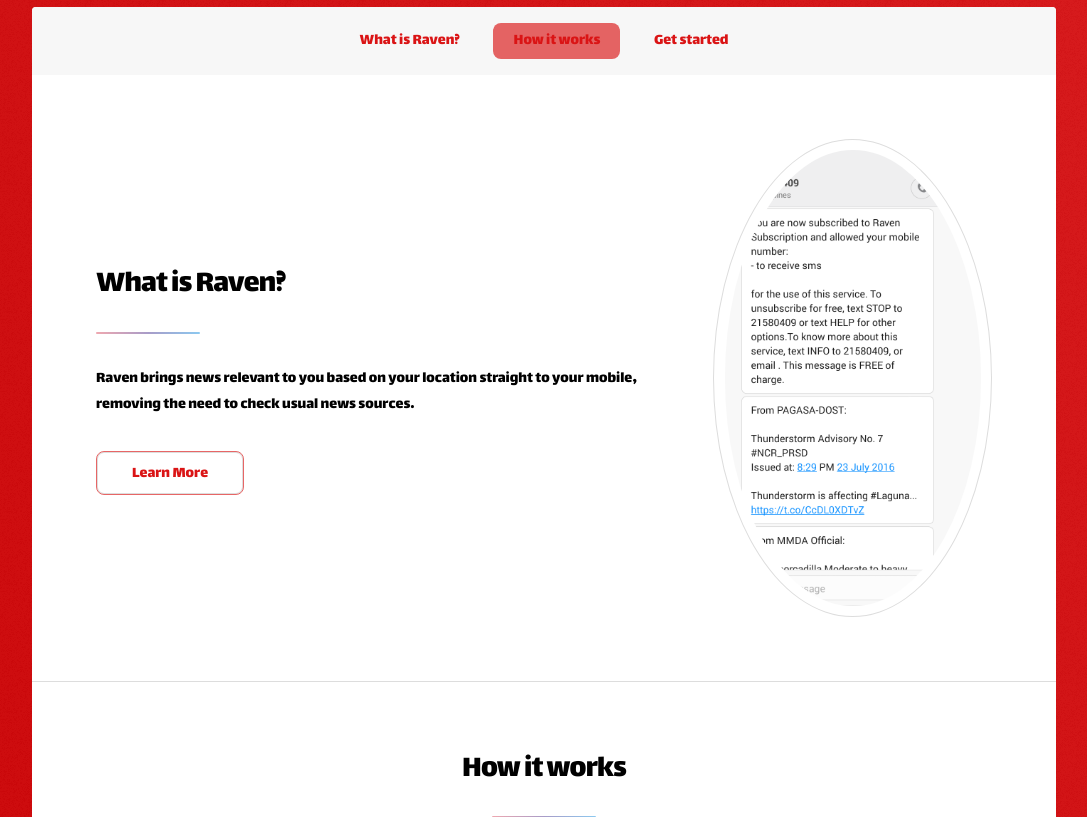
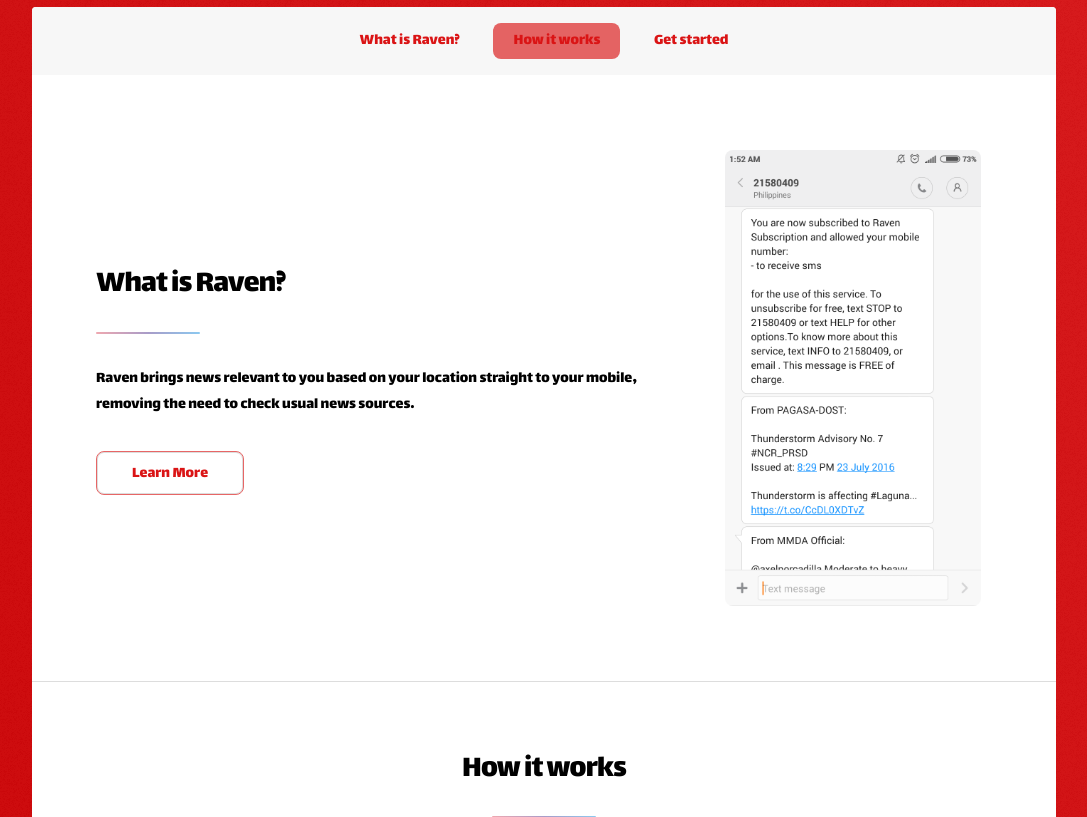
Before and after one commit to johnjullies/raven, a plain HTML site: page templates/index.html in a window 1280 px wide. Shown: the part 480-1297 px from the top of the page, without its empty margins (96-1183 px from the left). Drawn offline with Linux system fonts and the light colour scheme.

Commit message:
Modify css

```diff
--- a/static/css/main.css
+++ b/static/css/main.css
@@ -3035,7 +3035,7 @@
 
             .spotlight .image img {
                 display: block;
-                border-radius: 100%;
+                /*border-radius: 100%;*/
                 width: 16em;
             }
 
@@ -3586,7 +3586,7 @@
         }
 
         #main .spotlight .image {
-            border-color: #dddddd;
+            /*border-color: #dddddd;*/
         }
 
         #main > .main {
```
